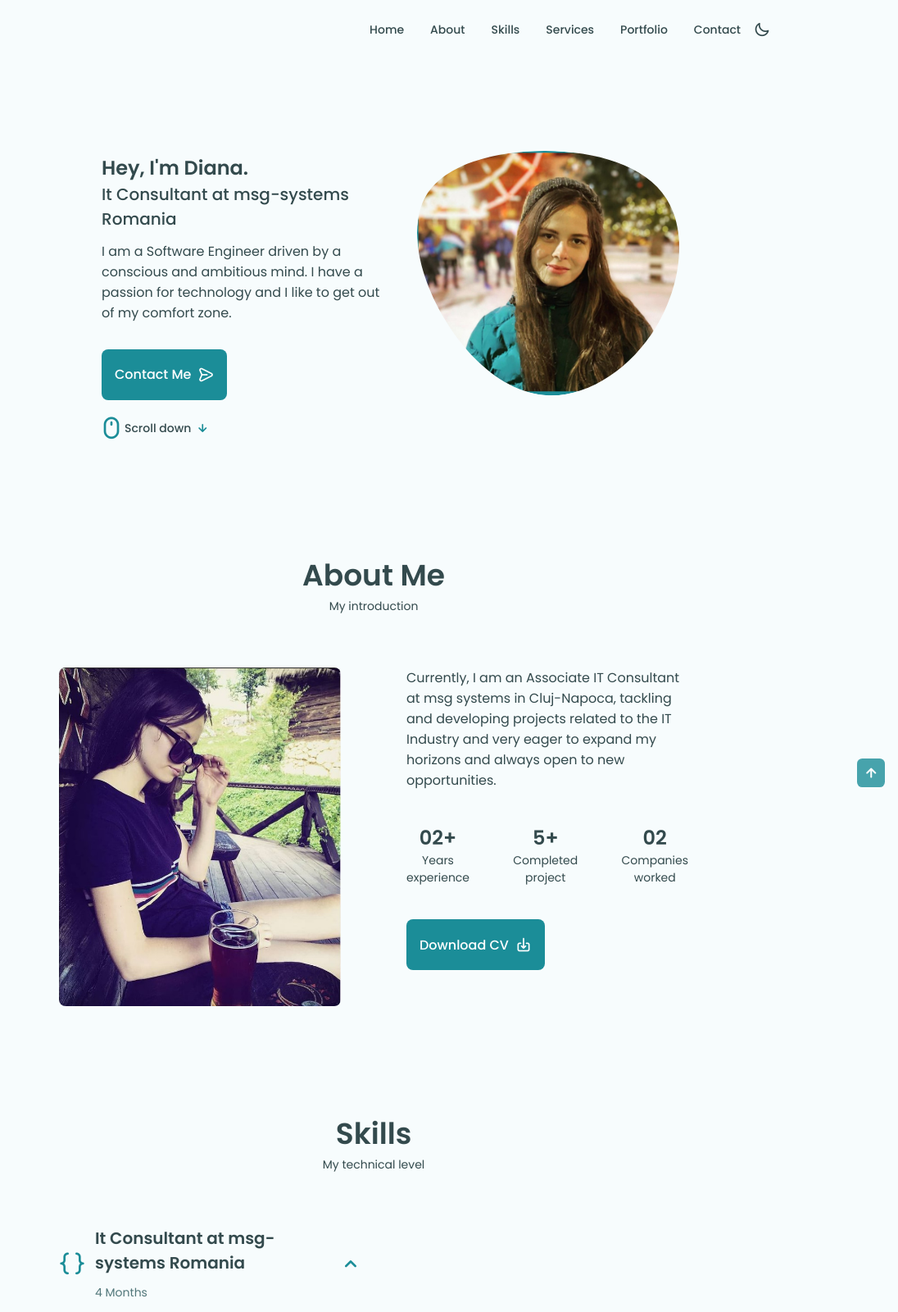
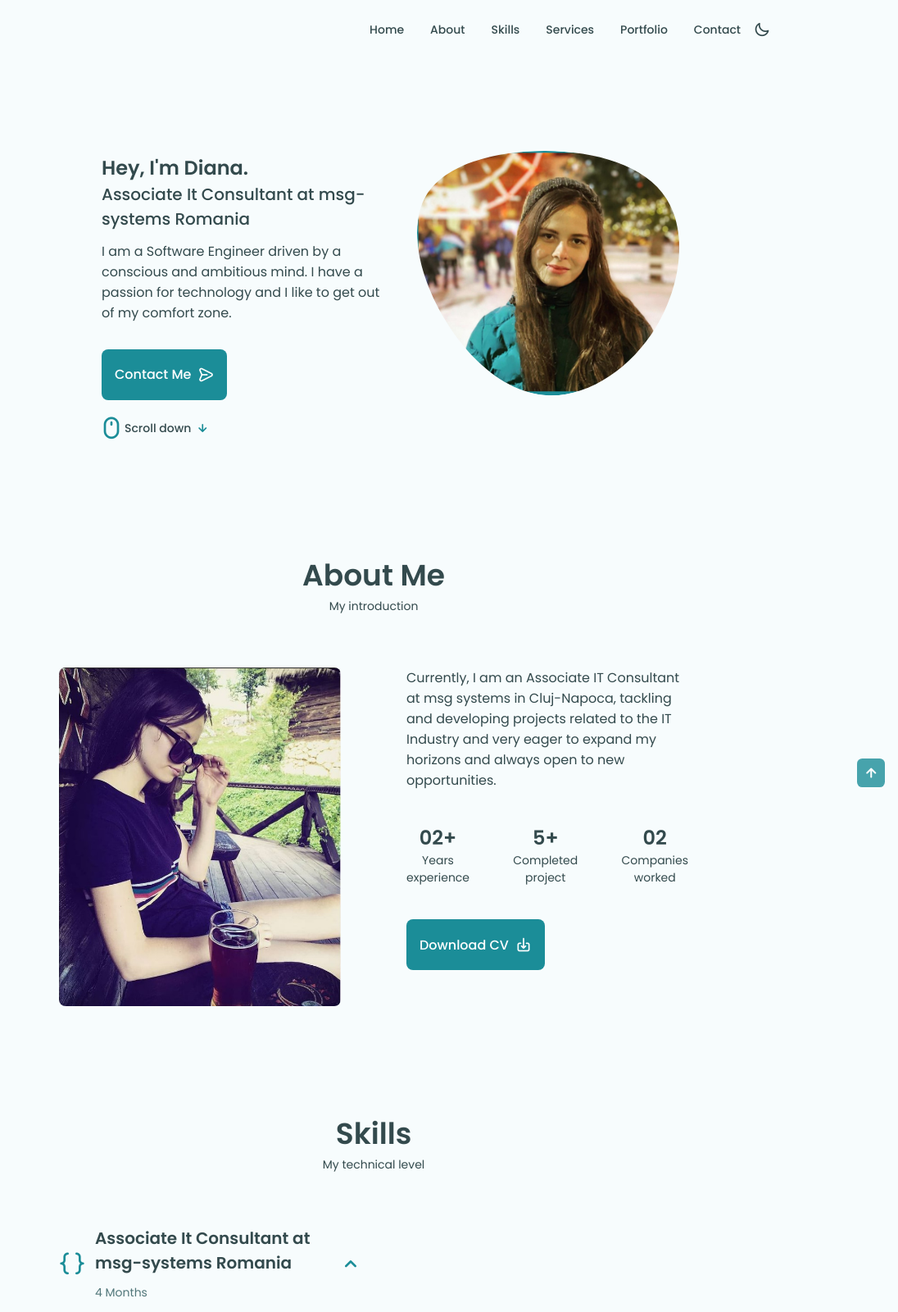
Before and after one commit to luluahahaha/portofolio.id, a plain HTML site: page index.html in a window 1280 px wide. Shown: the top 1600 px of the page at 82% size, 184-1280 px from the left. Drawn offline with nearby package versions, Linux system fonts and the light colour scheme.

Commit message:
latest html version

```diff
--- a/index.html
+++ b/index.html
@@ -113,7 +113,7 @@
                                Hey,
                                I'm Diana.
                            </h1>
-                           <h3 class="home__subtitle">It Consultant at msg-systems Romania</h3>
+                           <h3 class="home__subtitle">Associate It Consultant at msg-systems Romania</h3>
                            <p class="home__description">I am a Software Engineer driven by a conscious and ambitious mind.
                                I have a passion for technology and I like to get out of my comfort zone.</p>
                             <a href="#contact" class="button button--flex">
@@ -181,7 +181,7 @@
                         <div class="skills__header">
                             <i class="uil uil-brackets-curly skills__icon"></i>
                             <div>
-                                <h1 class="skills__titles">It Consultant at msg-systems Romania</h1>
+                                <h1 class="skills__titles">Associate It Consultant at msg-systems Romania</h1>
                                 <span class="skills__subtitle">4 Months</span>
                             </div>
                             <i class="uil uil-angle-down skills__arrow"></i>
```
